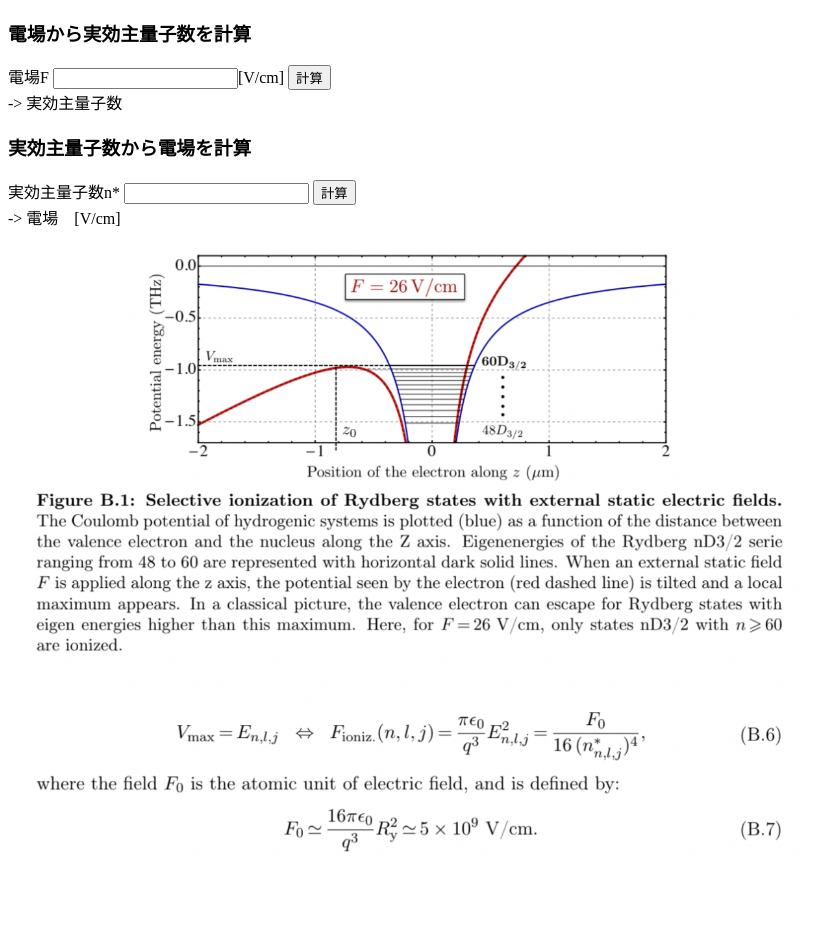
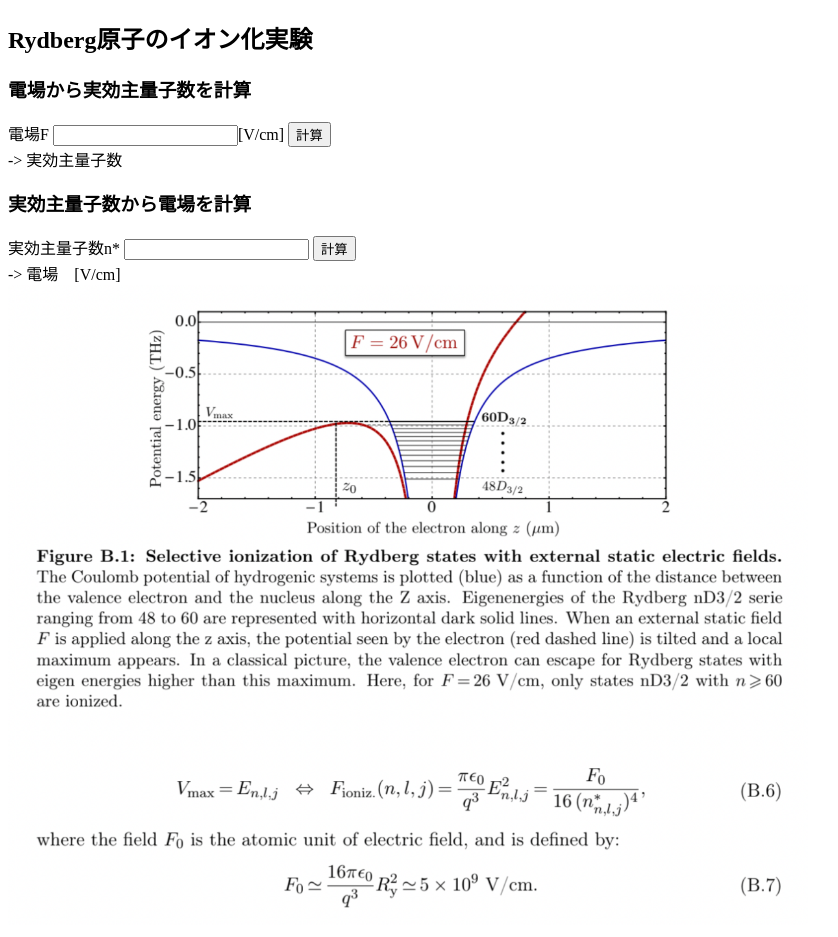
Before and after one commit to IttetsuSato/Rydberg_ionization, a plain HTML site: page index.html in a window 1280 px wide. Shown: the whole page, without its empty margins (0-838 px from the left). Before the commit the page ends 881 px from the top, so only its background shows below. Drawn offline with Linux system fonts and the light colour scheme.

Commit message:
feat: タイトル

```diff
--- a/index.html
+++ b/index.html
@@ -7,6 +7,7 @@
     <title>ionization</title>
   </head>
   <body>
+    <h2>Rydberg原子のイオン化実験</h2>
     <h3>電場から実効主量子数を計算</h3>
     <form>
       <label>電場F <input class="F" type="number" step="0.1" />[V/cm]</label>
```
